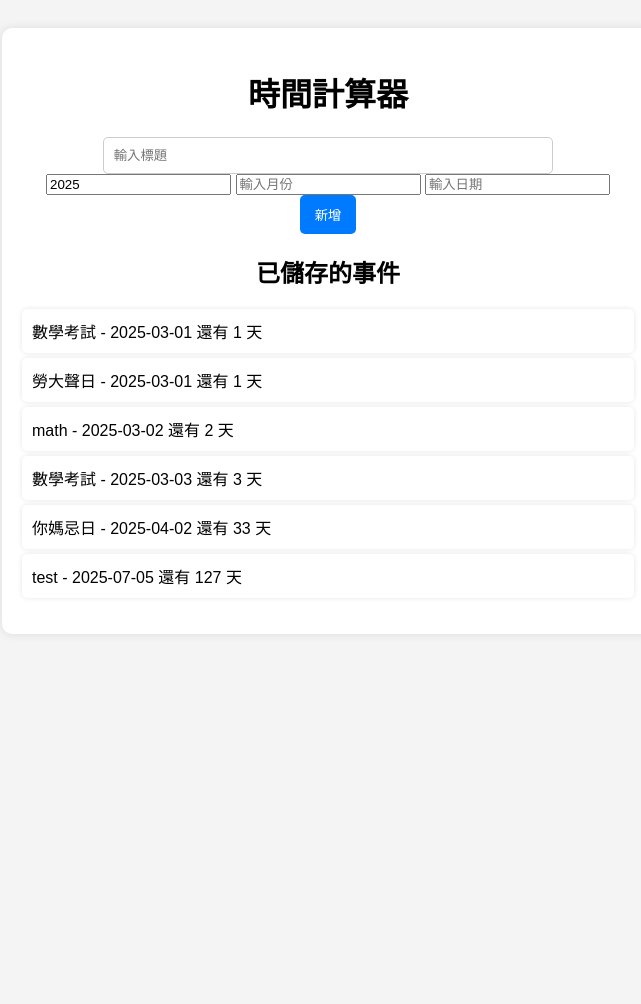
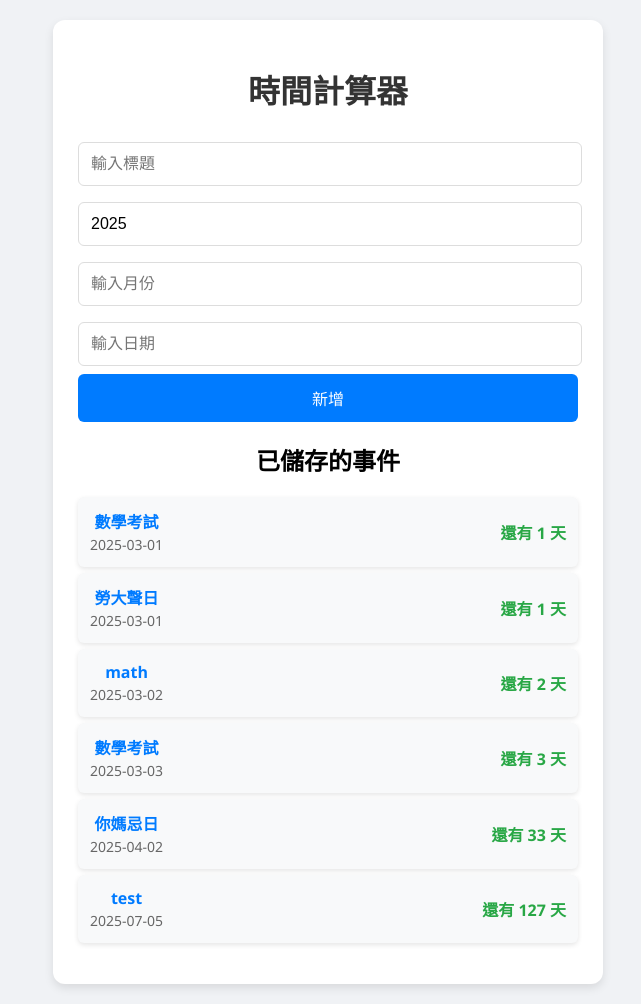
Before and after one commit to Yui-kzy/calendar, a Flask app: page / in a window 1280 px wide. Shown: the whole page, without its empty margins (312-953 px from the left). Before the commit the page ends 585 px from the top, so only its background shows below. Run offline with Flask 3, Linux system fonts and the light colour scheme; data comes from the database, SQL or seed files in the repository; both versions use the stored data as it was after the commit.

Commit message:
better ui

```diff
--- a/main.py
+++ b/main.py
@@ -70,7 +70,13 @@ def time():
     for title, date_str in cursor.fetchall():
         event_date = datetime.datetime.strptime(date_str, "%Y-%m-%d").date()
         days = (event_date - today).days
-        events.append((title, date_str, days))
+        if days >= 0:
+            events.append((title, date_str, days))
+        else:
+            conn = sqlite3.connect("day.db")
+            cursor = conn.cursor()
+            cursor.execute("DELETE FROM time_events WHERE date = ?", (date_str,))
+            conn.commit()
     conn.close()
 
     return render_template("time.html", events=events)
--- a/templates/time.html
+++ b/templates/time.html
@@ -1,35 +1,46 @@
 <!DOCTYPE html>
-<html>
+<html lang="zh-TW">
 <head>
+    <meta charset="UTF-8">
+    <meta name="viewport" content="width=device-width, initial-scale=1.0">
     <title>時間計算器</title>
     <style>
         body {
-            font-family: Arial, sans-serif;
-            background-color: #f4f4f4;
+            font-family: 'Segoe UI', Tahoma, Geneva, Verdana, sans-serif;
+            background-color: #f0f2f5;
             text-align: center;
+            margin: 0;
             padding: 20px;
         }
         .container {
             background: white;
-            padding: 20px;
-            border-radius: 10px;
-            box-shadow: 0px 0px 10px rgba(0, 0, 0, 0.1);
+            padding: 25px;
+            border-radius: 12px;
+            box-shadow: 0px 4px 10px rgba(0, 0, 0, 0.1);
             display: inline-block;
-            width: 50%;
+            width: 90%;
+            max-width: 500px;
         }
-        input[type="text"] {
-            width: 70%;
-            padding: 10px;
-            border: 1px solid #ccc;
-            border-radius: 5px;
+        h1 {
+            color: #333;
+        }
+        input {
+            width: calc(100% - 22px);
+            padding: 12px;
+            margin: 8px 0;
+            border: 1px solid #ddd;
+            border-radius: 6px;
+            font-size: 16px;
         }
         button {
-            padding: 10px 15px;
+            width: 100%;
+            padding: 12px;
             border: none;
             background-color: #007BFF;
             color: white;
-            border-radius: 5px;
+            border-radius: 6px;
             cursor: pointer;
+            font-size: 16px;
             transition: 0.3s;
         }
         button:hover {
@@ -38,24 +49,29 @@
         ul {
             list-style-type: none;
             padding: 0;
+            margin-top: 15px;
         }
         li {
-            background: #fff;
-            padding: 10px;
-            margin: 5px 0;
-            border-radius: 5px;
+            background: #f8f9fa;
+            padding: 12px;
+            margin: 6px 0;
+            border-radius: 6px;
             display: flex;
             justify-content: space-between;
             align-items: center;
-            box-shadow: 0px 0px 5px rgba(0, 0, 0, 0.1);
+            box-shadow: 0px 2px 5px rgba(0, 0, 0, 0.1);
         }
-        a {
-            color: red;
-            text-decoration: none;
+        .event-title {
             font-weight: bold;
+            color: #007BFF;
         }
-        a:hover {
-            text-decoration: underline;
+        .event-date {
+            font-size: 14px;
+            color: #666;
+        }
+        .days-left {
+            font-weight: bold;
+            color: #28a745;
         }
     </style>
 </head>
@@ -72,8 +88,15 @@
         <h2>已儲存的事件</h2>
         <ul>
             {% for title, date, days_left in events %}
-                <li>{{ title }} - {{ date }} 還有 {{ days_left }} 天</li>
+                <li>
+                    <div>
+                        <span class="event-title">{{ title }}</span><br>
+                        <span class="event-date">{{ date }}</span>
+                    </div>
+                    <span class="days-left">還有 {{ days_left }} 天</span>
+                </li>
             {% endfor %}
         </ul>
     </div>
 </body>
+</html>
```
Also changed, not shown: day.db.
